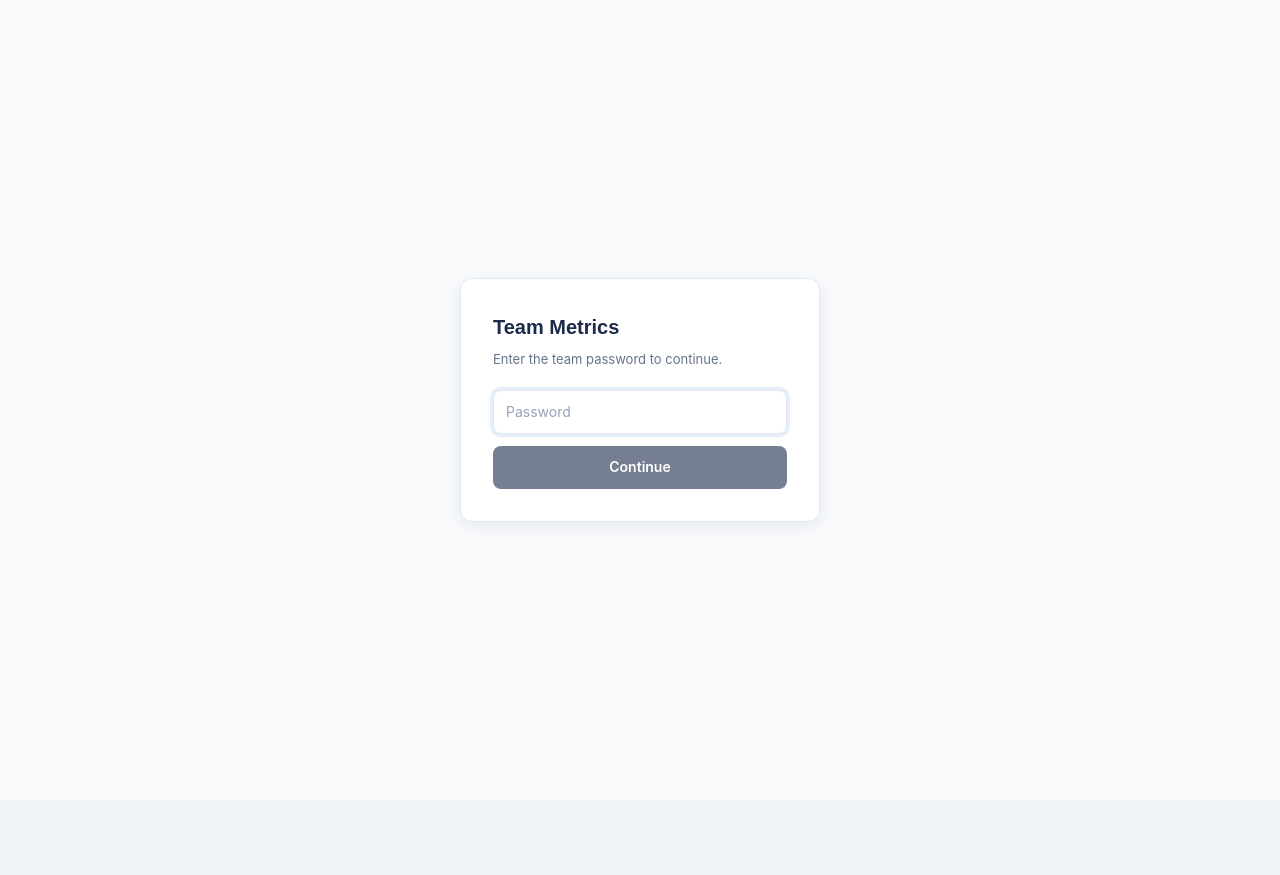
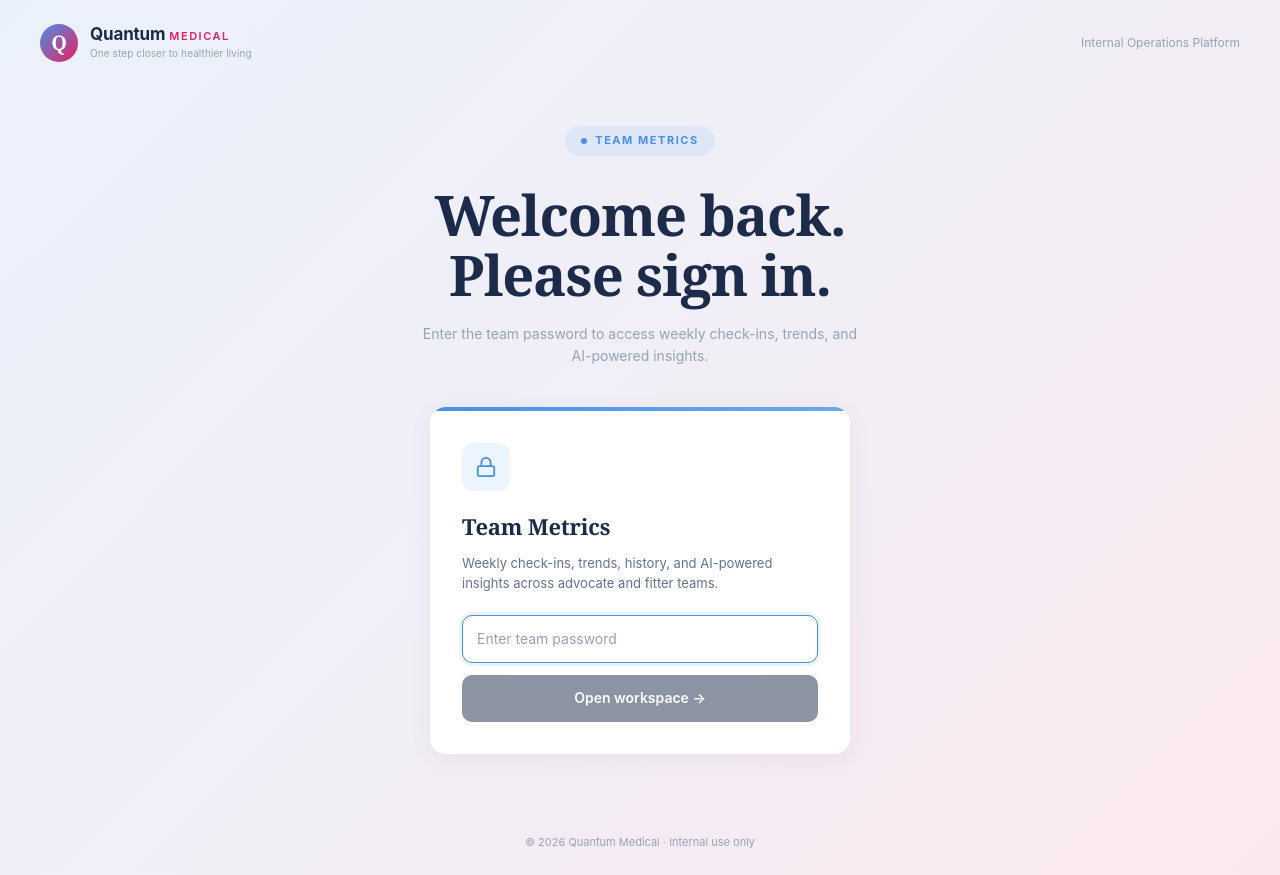
Before and after one commit to FM-QMS/verbose-spork, a Next.js app: page /team-metrics-login in a window 1280 px wide. Before the commit the page ends 800 px from the top, so only its background shows below. Built offline with nearby package versions, Linux system fonts and the light colour scheme.

Commit message:
Update page.tsx

```diff
--- a/app/team-metrics-login/page.tsx
+++ b/app/team-metrics-login/page.tsx
@@ -3,15 +3,31 @@
 import { useState, FormEvent, Suspense } from 'react'
 import { useRouter, useSearchParams } from 'next/navigation'
 
+// ── Brand tokens (match the workspace selection page) ────────────────
+const BRAND = {
+  navy:        '#1C2B4A',
+  navySoft:    '#64748B',
+  navyMuted:   '#94A3B8',
+  border:      '#E2E8F0',
+  blue:        '#4A8FE7',
+  blueLight:   'rgba(74, 143, 231, 0.10)',
+  pink:        '#E91E63',
+  bgGradient:  'linear-gradient(135deg, #EBF1FB 0%, #F1EEF6 50%, #FBE8EE 100%)',
+  serif:       '"Playfair Display", "DM Serif Display", Georgia, serif',
+}
+// ─────────────────────────────────────────────────────────────────────
+
 function LoginForm() {
-  const router        = useRouter()
-  const searchParams  = useSearchParams()
-  const next          = searchParams.get('next')  || '/checkins'
-  const configError   = searchParams.get('error') === 'config'
+  const router       = useRouter()
+  const searchParams = useSearchParams()
+  const next         = searchParams.get('next')  || '/checkins'
+  const configError  = searchParams.get('error') === 'config'
 
   const [password, setPassword] = useState('')
   const [error,    setError]    = useState(configError ? 'Server is missing TEAM_METRICS_SESSION_SECRET.' : '')
   const [loading,  setLoading]  = useState(false)
+  const [focused,  setFocused]  = useState(false)
+  const [btnHover, setBtnHover] = useState(false)
 
   async function handleSubmit(e: FormEvent) {
     e.preventDefault()
@@ -37,55 +53,189 @@ function LoginForm() {
     }
   }
 
+  const disabled = loading || !password
+
   return (
     <div style={{
-      minHeight: '100vh', display: 'flex', alignItems: 'center', justifyContent: 'center',
-      background: '#F8FAFC', padding: 16,
+      minHeight:  '100vh',
+      background: BRAND.bgGradient,
+      display:    'flex',
+      flexDirection: 'column',
+      fontFamily: '-apple-system, BlinkMacSystemFont, "Segoe UI", Roboto, sans-serif',
     }}>
-      <form onSubmit={handleSubmit} style={{
-        background: '#fff', padding: 32, borderRadius: 12,
-        boxShadow: '0 4px 16px rgba(28,43,74,0.08)',
-        width: '100%', maxWidth: 360, border: '1px solid #E2E8F0',
+      {/* ── Top bar: logo + tagline ── */}
+      <header style={{
+        display: 'flex', justifyContent: 'space-between', alignItems: 'center',
+        padding: '24px 40px', flexWrap: 'wrap', gap: 12,
       }}>
-        <h1 style={{ fontSize: 20, fontWeight: 700, color: '#1C2B4A', margin: '0 0 6px' }}>
+        <div style={{ display: 'flex', alignItems: 'center', gap: 12 }}>
+          <div style={{
+            width: 38, height: 38, borderRadius: '50%',
+            background: `linear-gradient(135deg, ${BRAND.blue} 0%, ${BRAND.pink} 100%)`,
+            display: 'flex', alignItems: 'center', justifyContent: 'center',
+            color: '#fff', fontWeight: 700, fontSize: 20,
+            fontFamily: BRAND.serif,
+          }}>Q</div>
+          <div>
+            <div style={{ fontSize: 17, fontWeight: 700, color: BRAND.navy, lineHeight: 1.1, letterSpacing: '-0.01em' }}>
+              Quantum{' '}
+              <span style={{ color: BRAND.pink, fontSize: 11, fontWeight: 600, letterSpacing: '0.14em' }}>
+                MEDICAL
+              </span>
+            </div>
+            <div style={{ fontSize: 10, color: BRAND.navyMuted, marginTop: 2, letterSpacing: '0.01em' }}>
+              One step closer to healthier living
+            </div>
+          </div>
+        </div>
+        <div style={{ fontSize: 12, color: BRAND.navyMuted }}>
+          Internal Operations Platform
+        </div>
+      </header>
+
+      {/* ── Main column ── */}
+      <main style={{
+        flex: 1,
+        display: 'flex', flexDirection: 'column', alignItems: 'center',
+        padding: '40px 24px 80px',
+      }}>
+        {/* Pill */}
+        <div style={{
+          display: 'inline-flex', alignItems: 'center', gap: 8,
+          padding: '6px 16px', borderRadius: 999,
+          background: BRAND.blueLight,
+          fontSize: 11, fontWeight: 700, letterSpacing: '0.14em',
+          color: BRAND.blue, textTransform: 'uppercase',
+          marginBottom: 28,
+        }}>
+          <span style={{ width: 6, height: 6, borderRadius: '50%', background: BRAND.blue }} />
           Team Metrics
+        </div>
+
+        {/* Heading */}
+        <h1 style={{
+          fontFamily: BRAND.serif,
+          fontSize: 'clamp(36px, 5.5vw, 56px)',
+          fontWeight: 700, color: BRAND.navy,
+          textAlign: 'center', margin: '0 0 18px',
+          lineHeight: 1.08, letterSpacing: '-0.02em',
+        }}>
+          Welcome back.<br />
+          Please sign in.
         </h1>
-        <p style={{ fontSize: 13, color: '#64748B', margin: '0 0 20px' }}>
-          Enter the team password to continue.
+
+        {/* Subtitle */}
+        <p style={{
+          fontSize: 14, color: BRAND.navyMuted,
+          textAlign: 'center', margin: '0 0 40px',
+          maxWidth: 440, lineHeight: 1.6,
+        }}>
+          Enter the team password to access weekly check-ins, trends, and AI-powered insights.
+        </p>
+
+        {/* Card */}
+        <div style={{
+          background: '#fff', borderRadius: 16,
+          width: '100%', maxWidth: 420,
+          boxShadow: '0 4px 24px rgba(28, 43, 74, 0.06)',
+          overflow: 'hidden',
+        }}>
+          {/* Top accent — same blue gradient as the Team Metrics card */}
+          <div style={{
+            height: 4,
+            background: `linear-gradient(90deg, ${BRAND.blue} 0%, #6BA8F0 100%)`,
+          }} />
+
+          <form onSubmit={handleSubmit} style={{ padding: 32 }}>
+            {/* Lock icon in tinted square */}
+            <div style={{
+              width: 48, height: 48, borderRadius: 12,
+              background: BRAND.blueLight,
+              display: 'flex', alignItems: 'center', justifyContent: 'center',
+              marginBottom: 18,
+            }}>
+              <svg width="22" height="22" viewBox="0 0 24 24" fill="none"
+                stroke={BRAND.blue} strokeWidth="2"
+                strokeLinecap="round" strokeLinejoin="round">
+                <rect x="3" y="11" width="18" height="11" rx="2" />
+                <path d="M7 11V7a5 5 0 0 1 10 0v4" />
+              </svg>
+            </div>
+
+            <h2 style={{
+              fontFamily: BRAND.serif,
+              fontSize: 22, fontWeight: 700, color: BRAND.navy,
+              margin: '0 0 8px', letterSpacing: '-0.01em',
+            }}>
+              Team Metrics
+            </h2>
+            <p style={{
+              fontSize: 13, color: BRAND.navySoft,
+              margin: '0 0 22px', lineHeight: 1.55,
+            }}>
+              Weekly check-ins, trends, history, and AI-powered insights across advocate and fitter teams.
             </p>
 
             <input
               type="password"
               value={password}
               onChange={e => setPassword(e.target.value)}
-          placeholder="Password"
+              onFocus={() => setFocused(true)}
+              onBlur={() => setFocused(false)}
+              placeholder="Enter team password"
               autoFocus
               required
               style={{
-            width: '100%', padding: '10px 12px', fontSize: 14,
-            border: '1px solid #E2E8F0', borderRadius: 8,
+                width: '100%', padding: '12px 14px', fontSize: 14,
+                border: `1.5px solid ${focused ? BRAND.blue : BRAND.border}`,
+                borderRadius: 10,
                 marginBottom: 12, boxSizing: 'border-box', outline: 'none',
+                fontFamily: 'inherit', color: BRAND.navy,
+                transition: 'border-color 0.15s, box-shadow 0.15s',
+                boxShadow: focused ? `0 0 0 3px ${BRAND.blueLight}` : 'none',
               }}
             />
 
             {error && (
-          <div style={{ fontSize: 13, color: '#DC2626', marginBottom: 12 }}>{error}</div>
+              <div style={{
+                fontSize: 13, color: '#DC2626',
+                marginBottom: 12, padding: '10px 12px',
+                background: 'rgba(220, 38, 38, 0.07)',
+                borderRadius: 8,
+              }}>{error}</div>
             )}
 
             <button
               type="submit"
-          disabled={loading || !password}
+              disabled={disabled}
+              onMouseEnter={() => setBtnHover(true)}
+              onMouseLeave={() => setBtnHover(false)}
               style={{
-            width: '100%', padding: '10px 16px', fontSize: 14, fontWeight: 600,
-            background: '#1C2B4A', color: '#fff', border: 'none', borderRadius: 8,
-            cursor: loading || !password ? 'not-allowed' : 'pointer',
-            opacity: loading || !password ? 0.6 : 1,
-            transition: 'opacity 0.15s',
+                width: '100%', padding: '12px 18px',
+                fontSize: 14, fontWeight: 600,
+                background: BRAND.navy, color: '#fff',
+                border: 'none', borderRadius: 10,
+                cursor: disabled ? 'not-allowed' : 'pointer',
+                opacity: disabled ? 0.5 : 1,
+                transform: !disabled && btnHover ? 'translateY(-1px)' : 'translateY(0)',
+                boxShadow: !disabled && btnHover ? '0 4px 12px rgba(28, 43, 74, 0.18)' : 'none',
+                transition: 'opacity 0.15s, transform 0.1s, box-shadow 0.15s',
+                fontFamily: 'inherit',
               }}
             >
-          {loading ? 'Checking…' : 'Continue'}
+              {loading ? 'Checking…' : 'Open workspace  →'}
             </button>
           </form>
+        </div>
+      </main>
+
+      {/* ── Footer ── */}
+      <footer style={{
+        textAlign: 'center', fontSize: 11, color: BRAND.navyMuted,
+        padding: '0 24px 24px',
+      }}>
+        © {new Date().getFullYear()} Quantum Medical · Internal use only
+      </footer>
     </div>
   )
 }
```
Lines whose indentation alone changed are shown as unchanged.
